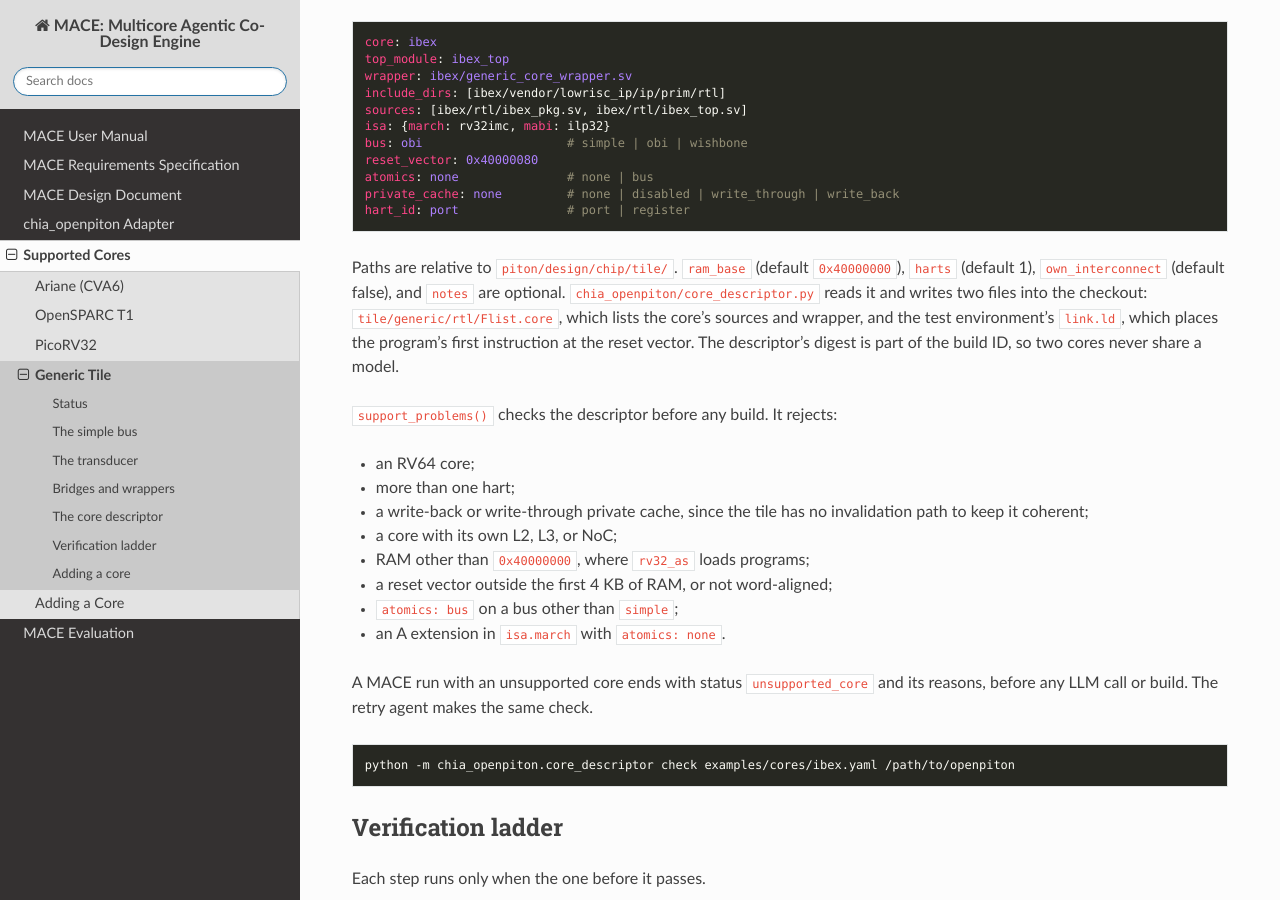
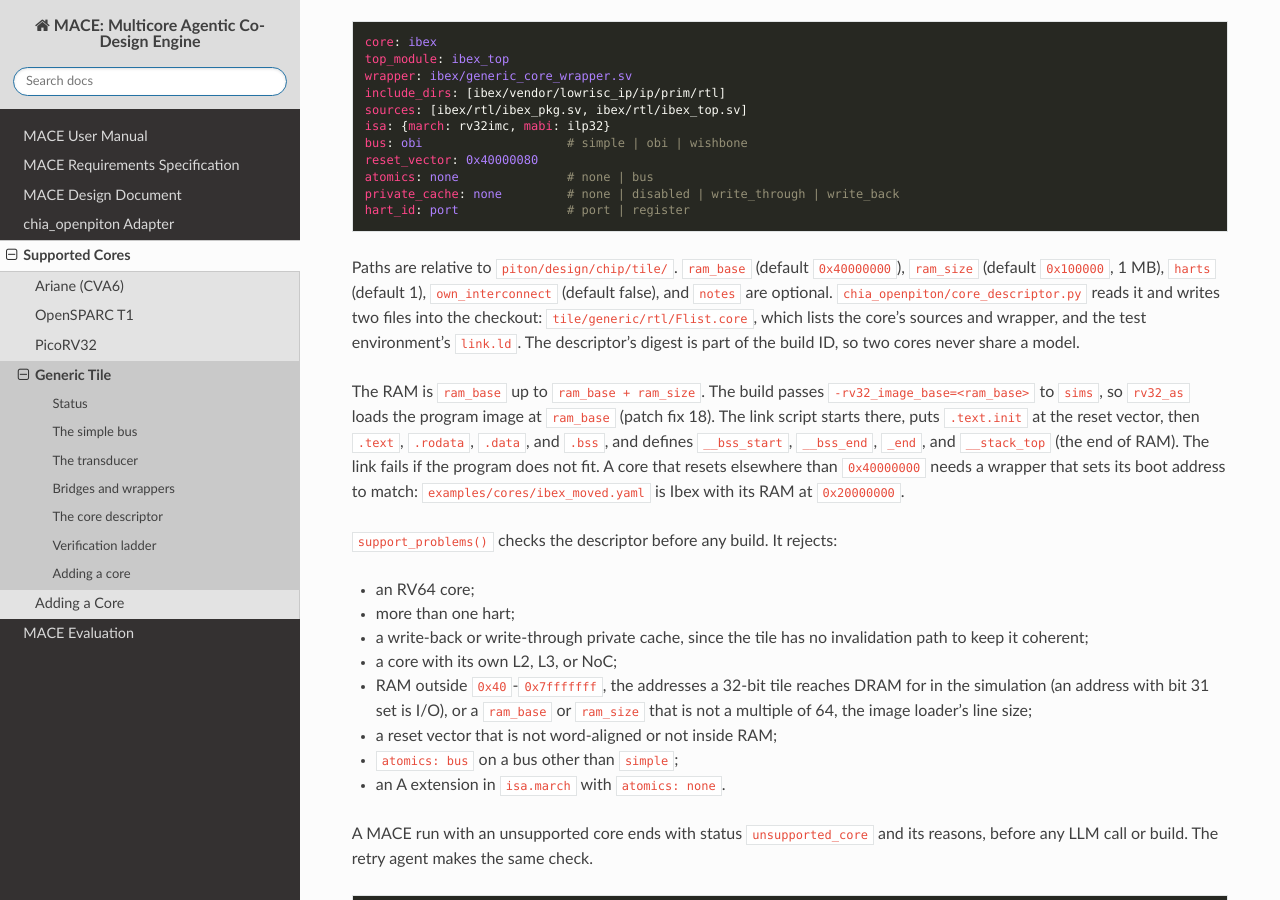
Before and after one commit to ranaumarnadeem/MACE, a Sphinx documentation site: the page built from docs/05_mace_cores/generic.md, in a window 1280 px wide and 900 px high, scrolled down 2285 px. Built offline with Sphinx 7.4.7 and the Read the Docs theme 3.1.0, drawn with Linux system fonts in a browser that asks for light colours.

Commit message:
docs: ram_size, the memory rules, and fix 18

````diff
--- a/docs/05_mace_cores/generic.md
+++ b/docs/05_mace_cores/generic.md
@@ -81,7 +81,9 @@
 hart_id: port               # port | register
 ```
 
-Paths are relative to `piton/design/chip/tile/`. `ram_base` (default `0x40000000`), `harts` (default 1), `own_interconnect` (default false), and `notes` are optional. `chia_openpiton/core_descriptor.py` reads it and writes two files into the checkout: `tile/generic/rtl/Flist.core`, which lists the core's sources and wrapper, and the test environment's `link.ld`, which places the program's first instruction at the reset vector. The descriptor's digest is part of the build ID, so two cores never share a model.
+Paths are relative to `piton/design/chip/tile/`. `ram_base` (default `0x40000000`), `ram_size` (default `0x100000`, 1 MB), `harts` (default 1), `own_interconnect` (default false), and `notes` are optional. `chia_openpiton/core_descriptor.py` reads it and writes two files into the checkout: `tile/generic/rtl/Flist.core`, which lists the core's sources and wrapper, and the test environment's `link.ld`. The descriptor's digest is part of the build ID, so two cores never share a model.
+
+The RAM is `ram_base` up to `ram_base + ram_size`. The build passes `-rv32_image_base=<ram_base>` to `sims`, so `rv32_as` loads the program image at `ram_base` (patch fix 18). The link script starts there, puts `.text.init` at the reset vector, then `.text`, `.rodata`, `.data`, and `.bss`, and defines `__bss_start`, `__bss_end`, `_end`, and `__stack_top` (the end of RAM). The link fails if the program does not fit. A core that resets elsewhere than `0x40000000` needs a wrapper that sets its boot address to match: `examples/cores/ibex_moved.yaml` is Ibex with its RAM at `0x20000000`.
 
 `support_problems()` checks the descriptor before any build. It rejects:
 
@@ -89,8 +91,8 @@
 - more than one hart;
 - a write-back or write-through private cache, since the tile has no invalidation path to keep it coherent;
 - a core with its own L2, L3, or NoC;
-- RAM other than `0x40000000`, where `rv32_as` loads programs;
-- a reset vector outside the first 4 KB of RAM, or not word-aligned;
+- RAM outside `0x40`-`0x7fffffff`, the addresses a 32-bit tile reaches DRAM for in the simulation (an address with bit 31 set is I/O), or a `ram_base` or `ram_size` that is not a multiple of 64, the image loader's line size;
+- a reset vector that is not word-aligned or not inside RAM;
 - `atomics: bus` on a bus other than `simple`;
 - an A extension in `isa.march` with `atomics: none`.
 
````
Also changed, not shown: docs/04_chia_openpiton/environment_patches.md (+1 -0 lines).
